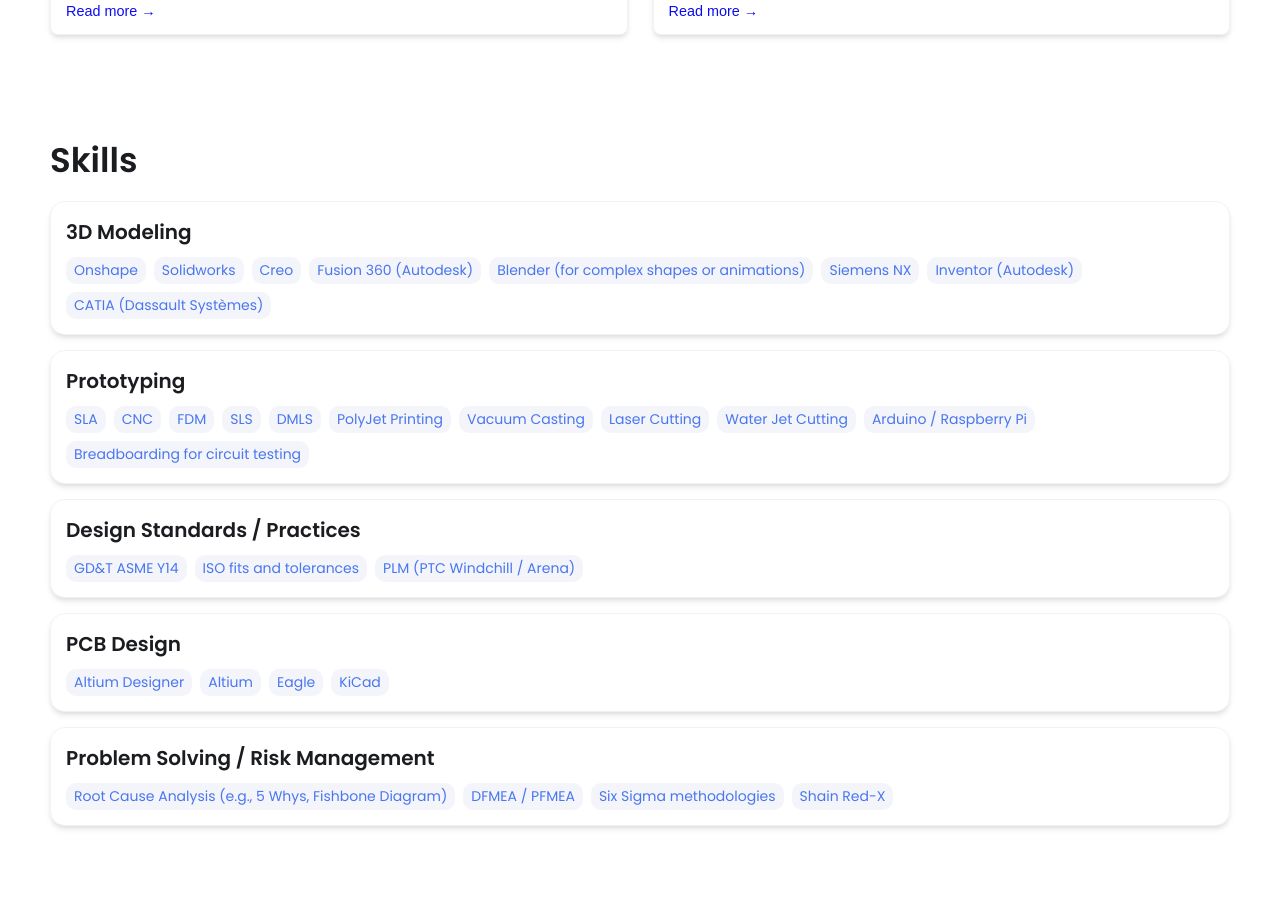
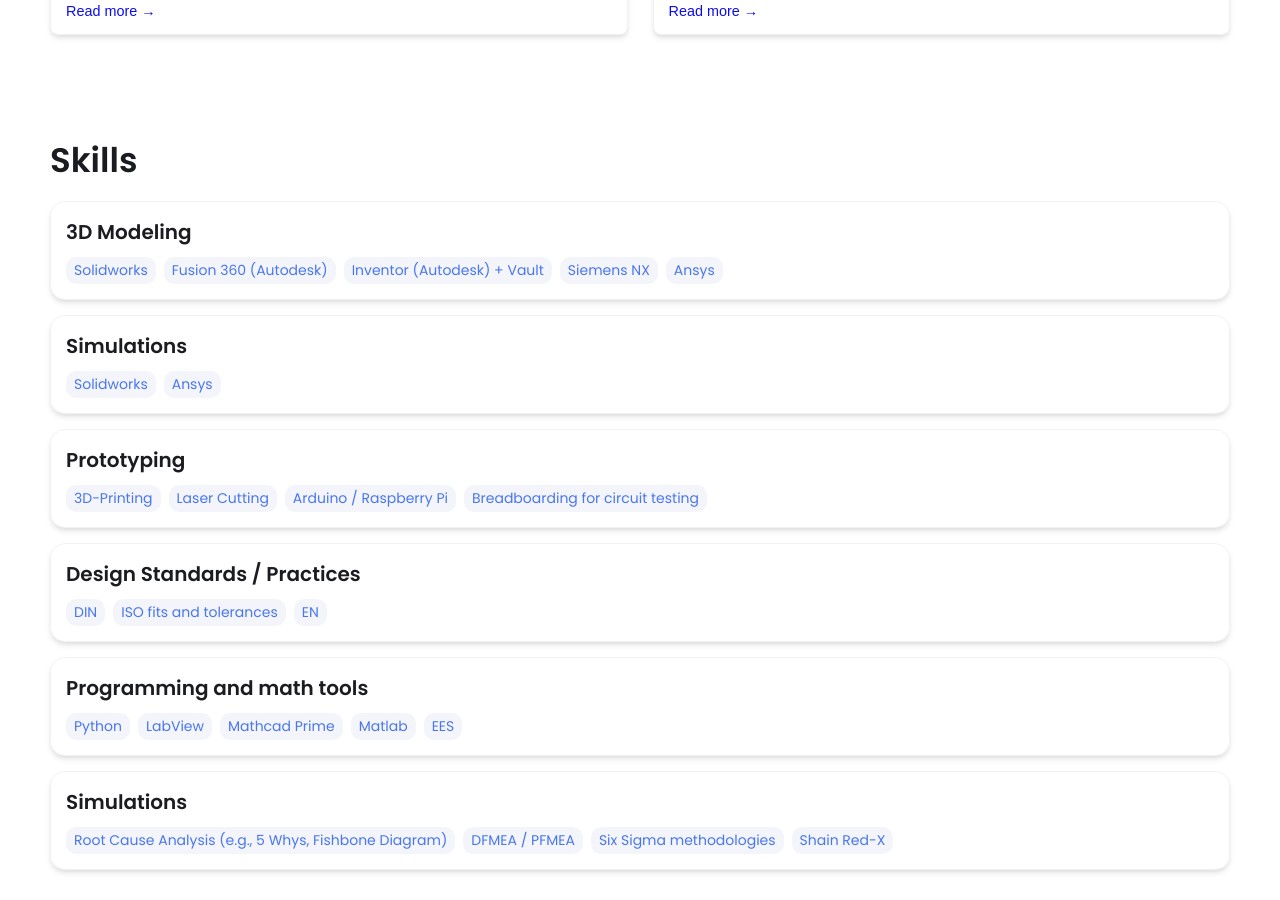
Before and after one commit to Ingenioeren/ingenioeren.github.io, a Jekyll site: the page built from index.html, in a window 1280 px wide and 900 px high, scrolled down 1491 px. Built offline with Jekyll 4.4.1, drawn with Linux system fonts in a browser that asks for light colours.

Commit message:
Update _config.yml

```diff
--- a/_config.yml
+++ b/_config.yml
@@ -31,55 +31,42 @@ resume-url: https://drive.google.com/file/d/13Z3duVzh-gguPU5r03oJVEE6rV9rd3DS/vi
 # Set up external links - this will show up as small icons next to your name.
 
 external-links:    # input only your own url slug. The icons with missing entries will not appear.
-  linkedin: test    # https://www.linkedin.com/in/{your url slug}
-  github: leea12    # https://github.com/{your url slug}
-  stackoverflow: test      # https://stackoverflow.com/users/{your url slug}
-  medium:            # https://medium.com/@{your url slug}
-  x-twitter:   # https://x.com/{your url slug}
-  threads:            # https://threads.net/@{your url slug}
-  instragram:       # https://instagram.com/{your url slug}
-  youtube:           # https://youtube.com/@{your url slug}
-  discord:            # https://discord.com/users/{your url slug}
-  bluesky:           # https://bsky.app/profile/{your url slug}
+  linkedin: https://www.linkedin.com/in/sebastian-pedersen-816065163/    # https://www.linkedin.com/in/{your url slug}
+  github: https://github.com/Ingenioeren    # https://github.com/{your url slug}
 
 
 # Skills Section - Add the list of your Skills by categories/tools. The indentation for each level needs to be precise.
 skills:
   - category: 3D Modeling
     tools:
-    - Onshape
     - Solidworks
-    - Creo
     - Fusion 360 (Autodesk)
-    - Blender (for complex shapes or animations)
+    - Inventor (Autodesk) + Vault
     - Siemens NX
-    - Inventor (Autodesk)
-    - CATIA (Dassault Systèmes)
+    - Ansys
+  - category: Simulations
+    tools:
+    - Solidworks
+    - Ansys
   - category: Prototyping
     tools:
-    - SLA
-    - CNC
-    - FDM
-    - SLS
-    - DMLS
-    - PolyJet Printing
-    - Vacuum Casting
+    - 3D-Printing
     - Laser Cutting
-    - Water Jet Cutting
     - Arduino / Raspberry Pi
     - Breadboarding for circuit testing
   - category: Design Standards / Practices
     tools:
-    - GD&T ASME Y14
+    - DIN
     - ISO fits and tolerances
-    - PLM (PTC Windchill / Arena)
-  - category: PCB Design
+    - EN
+  - category: Programming and math tools
     tools:
-    - Altium Designer
-    - Altium
-    - Eagle
-    - KiCad
-  - category: Problem Solving / Risk Management
+    - Python
+    - LabView
+    - Mathcad Prime
+    - Matlab
+    - EES
+  - category: Simulations
     tools:
     - Root Cause Analysis (e.g., 5 Whys, Fishbone Diagram)
     - DFMEA / PFMEA
@@ -88,7 +75,7 @@ skills:
 
 
 # Contact Form Setup. Setup an account and copy over the key. When someone fills out the form, it will be received in your email.
-formspree-key:   https://formspree.io/f/{8-digit key}
+formspree-key:   https://formspree.io/f/mpwpzbka
 
 
 
```
